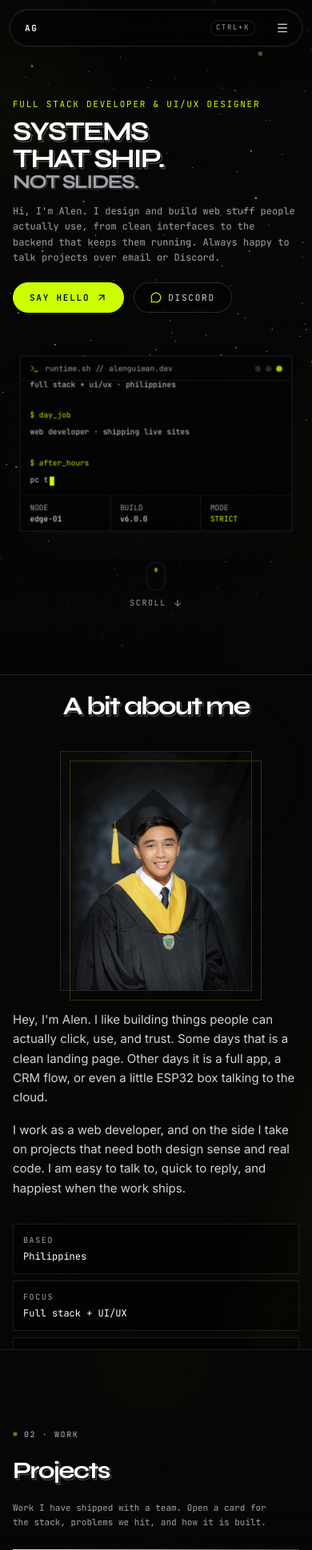
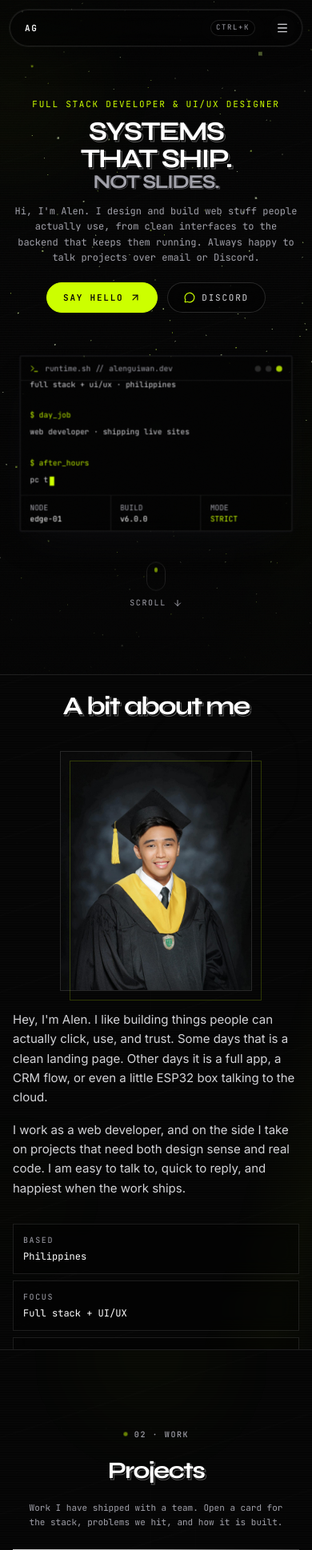
Before and after one commit to zcerabrehm/portfolio, a React (Vite) app: page / in a window 390 px wide. Shown: the top 1938 px of the page at 80% size. Built offline with nearby package versions, Linux system fonts and the light colour scheme.

Commit message:
Center mobile headers and disable scroll-snap on mobile.
Free scrolling on small screens; keep desktop one-section snap.

```diff
--- a/src/components/CallToAction.tsx
+++ b/src/components/CallToAction.tsx
@@ -73,7 +73,7 @@ export default function CallToAction({ onCopyEmail }: Props) {
           viewport={viewportOnce}
           className="overflow-hidden border border-white/10 bg-black/35 p-6 shadow-panel backdrop-blur-md sm:p-10 md:p-14"
         >
-          <div className="flex flex-col items-center gap-10 text-center lg:flex-row lg:items-end lg:justify-between lg:text-left">
+          <div className="flex flex-col items-center gap-10 text-center md:flex-row md:items-end md:justify-between md:text-left">
             <div className="max-w-2xl">
               <motion.p
                 variants={staggerItem}
@@ -92,7 +92,7 @@ export default function CallToAction({ onCopyEmail }: Props) {
                   </span>
                   <span className="display-stack__solid">{CTA.headline}</span>
                 </span>
-                <span className="mt-3 block max-w-xl text-[0.42em] font-semibold leading-snug tracking-tight text-mute sm:text-[0.38em]">
+                <span className="mx-auto mt-3 block max-w-xl text-[0.42em] font-semibold leading-snug tracking-tight text-mute sm:text-[0.38em] md:mx-0">
                   <span className="whitespace-nowrap">Real systems.</span>{" "}
                   <span className="whitespace-nowrap">Real constraints.</span>
                 </span>
@@ -100,7 +100,7 @@ export default function CallToAction({ onCopyEmail }: Props) {
 
               <motion.p
                 variants={staggerItem}
-                className="mt-5 max-w-lg text-sm leading-relaxed text-mute/90 sm:text-[15px]"
+                className="mx-auto mt-5 max-w-lg text-sm leading-relaxed text-mute/90 sm:text-[15px] md:mx-0"
               >
                 {CTA.body}
               </motion.p>
@@ -108,7 +108,7 @@ export default function CallToAction({ onCopyEmail }: Props) {
 
             <motion.div
               variants={staggerItem}
-              className="flex w-full max-w-md flex-col gap-3 lg:items-stretch"
+              className="flex w-full max-w-md flex-col gap-3"
             >
               <motion.a
                 href={`mailto:${SITE.email}?subject=${encodeURIComponent(CTA.mailSubject)}`}
--- a/src/components/CapabilitiesTable.tsx
+++ b/src/components/CapabilitiesTable.tsx
@@ -42,14 +42,14 @@ export default function CapabilitiesTable() {
 
       <div className="relative z-10 mx-auto flex w-full max-w-6xl flex-col justify-center px-4 py-20 sm:px-6 sm:py-24">
         <motion.div
-          className="mb-6 flex flex-wrap items-end justify-between gap-4"
+          className="mb-6 flex flex-col items-center gap-4 text-center md:flex-row md:items-end md:justify-between md:text-left"
           variants={staggerContainer}
           initial="hidden"
           whileInView="show"
           viewport={viewportOnce}
         >
           <motion.div variants={staggerItem}>
-            <p className="section-kicker">
+            <p className="section-kicker justify-center md:justify-start">
               <span className="signal-dot" />
               03 · Skills
             </p>
--- a/src/components/FooterTerminal.tsx
+++ b/src/components/FooterTerminal.tsx
@@ -112,8 +112,11 @@ export default function FooterTerminal({ toast }: Props) {
           viewport={viewportOnce}
           className="grid items-start gap-8 sm:gap-10 lg:grid-cols-12 lg:gap-12"
         >
-          <div className="lg:col-span-5">
-            <motion.p variants={staggerItem} className="section-kicker">
+          <div className="text-center lg:col-span-5 lg:text-left">
+            <motion.p
+              variants={staggerItem}
+              className="section-kicker justify-center lg:justify-start"
+            >
               <span className="signal-dot" />
               05 · Contact
             </motion.p>
@@ -130,7 +133,7 @@ export default function FooterTerminal({ toast }: Props) {
             </motion.h2>
             <motion.p
               variants={staggerItem}
-              className="max-w-md font-mono text-[12px] leading-relaxed text-mute sm:text-[13px]"
+              className="mx-auto max-w-md font-mono text-[12px] leading-relaxed text-mute sm:text-[13px] lg:mx-0"
             >
               Send a short note with your name, email, and what you need help
               with. I usually reply within a day. Prefer a quick chat? Discord
@@ -143,7 +146,7 @@ export default function FooterTerminal({ toast }: Props) {
               target="_blank"
               rel="noopener noreferrer"
               data-cursor="discord"
-              className="group mt-6 flex w-full max-w-md items-center justify-between gap-4 border border-signal/50 bg-signal/15 px-4 py-4 shadow-signal transition-colors hover:border-signal hover:bg-signal hover:text-void"
+              className="group mx-auto mt-6 flex w-full max-w-md items-center justify-between gap-4 border border-signal/50 bg-signal/15 px-4 py-4 shadow-signal transition-colors hover:border-signal hover:bg-signal hover:text-void lg:mx-0"
             >
               <span className="flex items-center gap-3">
                 <span className="flex h-10 w-10 items-center justify-center rounded-full border border-signal/40 bg-black/30 text-signal transition-colors group-hover:border-void/20 group-hover:bg-void/10 group-hover:text-void">
@@ -166,7 +169,7 @@ export default function FooterTerminal({ toast }: Props) {
 
             <motion.div
               variants={staggerItem}
-              className="mt-4 flex flex-wrap gap-2"
+              className="mt-4 flex flex-wrap justify-center gap-2 lg:justify-start"
             >
               <span className="inline-flex items-center gap-2 border border-white/10 px-3 py-2 font-mono text-[10px] uppercase tracking-label text-mute">
                 <span className="signal-dot" />
--- a/src/components/Hero.tsx
+++ b/src/components/Hero.tsx
@@ -198,7 +198,7 @@ export default function Hero() {
 
       <div className="relative z-10 mx-auto flex w-full max-w-6xl flex-1 flex-col justify-center px-4 py-6 sm:px-6 sm:py-8">
         <div className="grid items-center gap-6 lg:grid-cols-12 lg:gap-8">
-          <div className="lg:col-span-7">
+          <div className="text-center lg:col-span-7 lg:text-left">
             <motion.p
               custom={0}
               variants={fadeUp}
@@ -244,7 +244,7 @@ export default function Hero() {
               variants={fadeUp}
               initial="hidden"
               animate="show"
-              className="mt-4 max-w-md font-mono text-[12px] leading-relaxed text-mute sm:mt-5 sm:text-[13px]"
+              className="mx-auto mt-4 max-w-md font-mono text-[12px] leading-relaxed text-mute sm:mt-5 sm:text-[13px] lg:mx-0"
             >
               Hi, I&apos;m Alen. I design and build web stuff people actually
               use, from clean interfaces to the backend that keeps them running.
@@ -256,7 +256,7 @@ export default function Hero() {
               variants={fadeUp}
               initial="hidden"
               animate="show"
-              className="mt-5 flex flex-wrap items-center gap-3 sm:mt-6"
+              className="mt-5 flex flex-wrap items-center justify-center gap-3 sm:mt-6 lg:justify-start"
             >
               <a
                 href={`mailto:${SITE.email}?subject=${encodeURIComponent("Hello from alenguiwan.dev")}`}
--- a/src/components/ProjectGrid.tsx
+++ b/src/components/ProjectGrid.tsx
@@ -48,14 +48,14 @@ export default function ProjectGrid({ onOpen }: Props) {
 
       <div className="relative z-10 mx-auto flex w-full max-w-6xl flex-1 flex-col justify-center px-4 py-14 sm:px-6 sm:py-20 md:py-24">
         <motion.div
-          className="mb-6 flex flex-wrap items-end justify-between gap-4 sm:mb-8"
+          className="mb-6 flex flex-col items-center gap-4 text-center sm:mb-8 md:flex-row md:items-end md:justify-between md:text-left"
           variants={staggerContainer}
           initial="hidden"
           whileInView="show"
           viewport={viewportOnce}
         >
           <motion.div variants={staggerItem}>
-            <p className="section-kicker">
+            <p className="section-kicker justify-center md:justify-start">
               <span className="signal-dot" />
               02 · Work
             </p>
--- a/src/components/SiteFooter.tsx
+++ b/src/components/SiteFooter.tsx
@@ -48,7 +48,7 @@ export default function SiteFooter() {
       </div>
 
       <div className="relative mx-auto max-w-6xl px-4 py-10 sm:px-6 sm:py-12">
-        <div className="mb-8 flex flex-col gap-6 border-b border-white/10 pb-8 lg:flex-row lg:items-end lg:justify-between">
+        <div className="mb-8 flex flex-col items-center gap-6 border-b border-white/10 pb-8 text-center lg:flex-row lg:items-end lg:justify-between lg:text-left">
           <div className="max-w-3xl">
             <p className="mb-3 font-mono text-[10px] uppercase tracking-label text-signal">
               Thanks for stopping by
@@ -68,12 +68,12 @@ export default function SiteFooter() {
             <p className="mt-3 font-mono text-[11px] uppercase tracking-label text-mute">
               {FOOTER_MOTTO.sub}
             </p>
-            <p className="mt-3 max-w-md font-mono text-[12px] leading-relaxed text-mute">
+            <p className="mx-auto mt-3 max-w-md font-mono text-[12px] leading-relaxed text-mute lg:mx-0">
               {SITE.role}. Open for remote work and side projects.
             </p>
           </div>
 
-          <div className="flex flex-col items-start gap-3 lg:items-end">
+          <div className="flex flex-col items-center gap-3 lg:items-end">
             <a
               href={`mailto:${SITE.email}?subject=${encodeURIComponent("Project inquiry from alenguiwan.dev")}`}
               data-cursor="hello"
--- a/src/index.css
+++ b/src/index.css
@@ -114,16 +114,17 @@
     scroll-snap-stop: always;
   }
 
-  /* Mobile: freer scroll, sections can grow so content isn't clipped */
+  /* Mobile: normal free scroll — no snap sections */
   @media (max-width: 767px) {
     html {
-      scroll-snap-type: y proximity;
+      scroll-snap-type: none;
     }
 
     .snap-section {
+      scroll-snap-align: none;
       scroll-snap-stop: normal;
       height: auto;
-      min-height: 100svh;
+      min-height: 0;
       max-height: none;
       overflow: visible;
       padding-top: 4.25rem;
@@ -131,6 +132,7 @@
     }
 
     .site-footer {
+      scroll-snap-align: none;
       scroll-snap-stop: normal;
     }
 
@@ -372,6 +374,12 @@
 
   .section-kicker {
     @apply label mb-4 flex items-center gap-2;
+  }
+
+  @media (max-width: 767px) {
+    .section-kicker {
+      justify-content: center;
+    }
   }
 
   .hud-divider {
```
